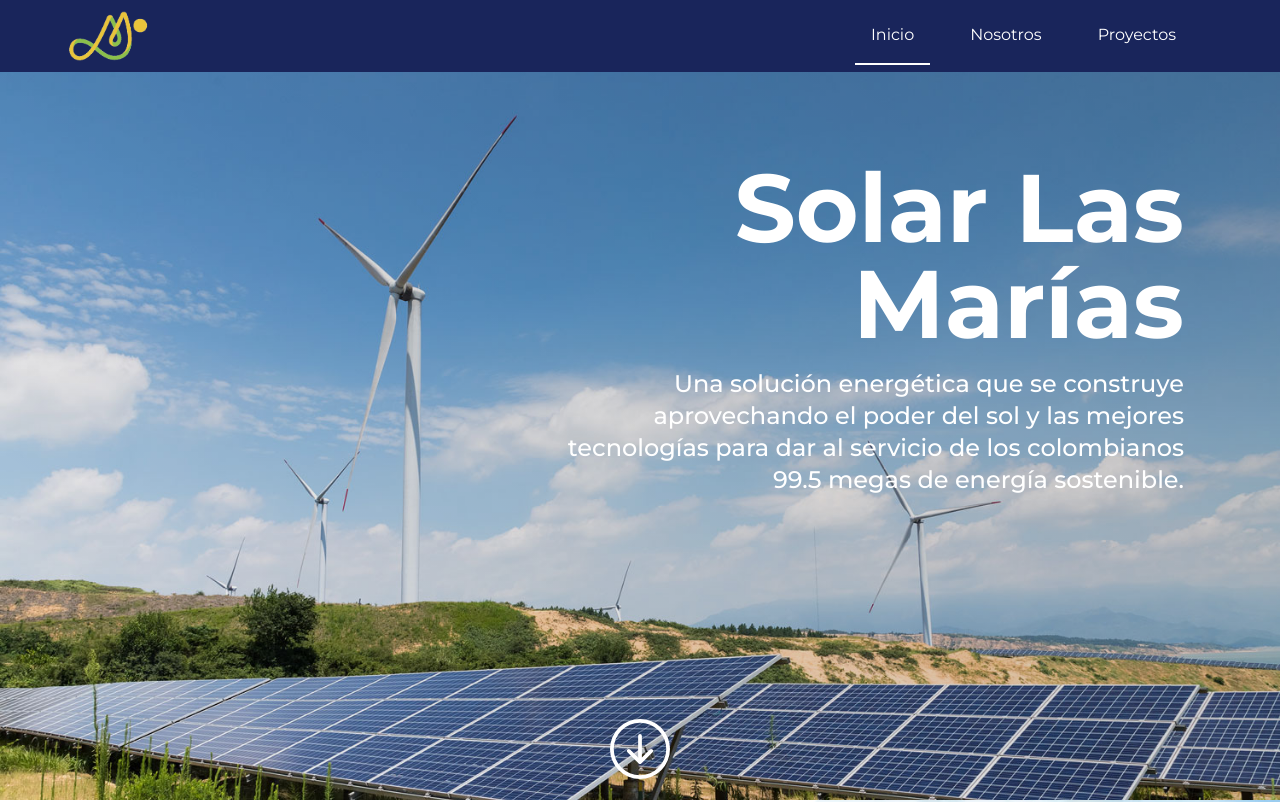
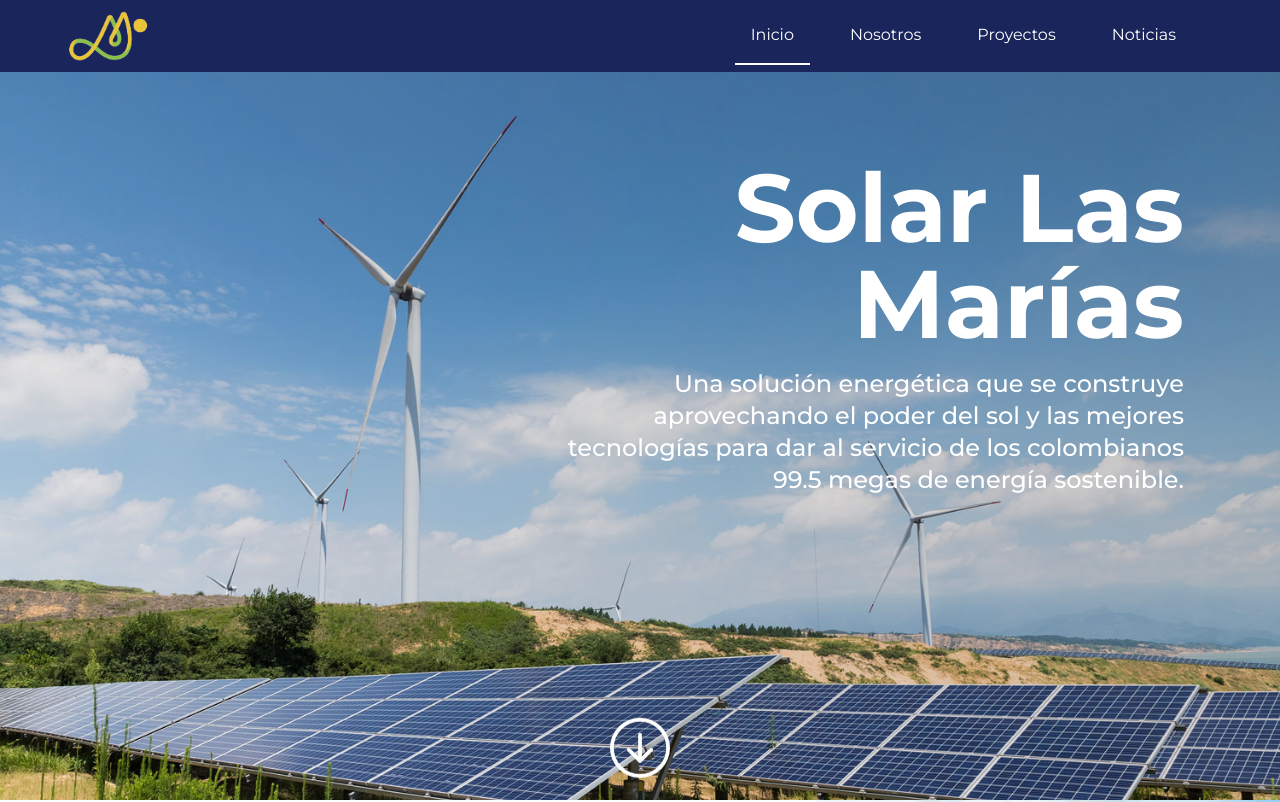
Before and after one commit to napandalesr/solar-las-marias, a Next.js app: page / in a window 1280 px wide. Shown: the top 802 px of the page. Built offline with nearby package versions, Linux system fonts and the light colour scheme.

Commit message:
feat: basic shape of news post created for desktop screens

```diff
--- a/app/page.tsx
+++ b/app/page.tsx
@@ -4,16 +4,7 @@ import Header from "@/components/Header";
 import Image from "next/image";
 import {Swiper, SwiperSlide, useSwiper} from 'swiper/react';
 import {Navigation} from 'swiper/modules';
-import {
-  ArrowDownCircle,
-  ArrowDownSquareFill,
-  Facebook,
-  Instagram,
-  Linkedin,
-  Twitter,
-  Whatsapp,
-  Youtube
-} from "react-bootstrap-icons";
+import {ArrowDownCircle, ArrowDownSquareFill, Linkedin, TwitterX} from "react-bootstrap-icons";
 import 'animate.css';
 
 import 'swiper/css';
@@ -296,19 +287,21 @@ export default function Home() {
       1: "about",
       2: "projects",
       3: "capacity",
-      4: "contact",
-      5: "footer"
+      4: "news",
+      5: "contact",
+      6: "footer"
     }
     let current = currentSlide;
-    if (Math.abs(scrollValue) >= 5) {
+    let MAX = 6;
+    if (Math.abs(scrollValue) >= MAX) {
       if (scrollValue > 0) {
-        if (current < 5)
+        if (current < MAX)
           current += 1;
       } else if (current > 0) {
         current -= 1;
       }
       if (current < 0) current = 0;
-      if (current > 5) current = 5;
+      if (current > MAX) current = MAX;
       setNavBar(dictionary[current]);
       scrollTo(0, current * viewportHeight);
       setCurrentSlide(current);
@@ -329,7 +322,7 @@ export default function Home() {
           <Link onClick={() => setNavBar('top')}
                 className={`${screenWith > 760 && ' animate__fadeInUp'} ${navBar === 'top' && 'hidden'} fixed right-12 bottom-12 z-30`}
                 href={'#top'}><ArrowDownSquareFill
-              className={`${navBar === "projects" ? "text-tertiary" : "text-secundary"} rotate-180`} size={50}/></Link>
+              className={`transition-all duration-500 ease-in-out ${navBar === "projects" || navBar === "news"  ? "text-tertiary" : "text-secundary"} rotate-180`} size={50}/></Link>
           <section className="relative h-screen w-screen" id="top">
             <Image
                 className={`h-screen w-full object-cover hidden md:block ${screenWith > 760 ? navBar == 'top' ? ' animate__bounceInUp' : ' animate__bounceOutUp' : ''}`}
@@ -349,7 +342,8 @@ export default function Home() {
                 className="bg-gradient-to-bl from-black/30 to-transparent absolute top-0 left-0 right-0 bottom-0 z-0"/>
 
             {
-                screenWith > 760 && <span className="absolute left-1/2 -translate-x-1/2 bottom-[8vh] md:bottom-[2vh] Z-50">
+                screenWith > 760 &&
+              <span className="absolute left-1/2 -translate-x-1/2 bottom-[8vh] md:bottom-[2vh] Z-50">
                   <Link href={'#about'} onClick={() => setNavBar('about')}><ArrowDownCircle
                     className="text-white  animate__fadeInUpBig !animate-float-up-sm Z-50"
                     size={60}/> </Link>
@@ -383,7 +377,8 @@ export default function Home() {
           <section id="projects" className="md:h-screen text-center relative bg-white">
             <section
                 className={`hidden md:text-xs xl:text-base md:flex lg:items-center w-screen h-[20vh] border-2 text-left z-10 relative text-primary top-[10vh] ${screenWith > 760 ? navBar == 'projects' ? ' animate__flipInX' : ' animate__flipOutX' : ''}`}>
-              <span className="w-1/4 flex gap-x-4 flex-col lg:flex-row justify-start lg:justify-center px-4 items-center">
+              <span
+                  className="w-1/4 flex gap-x-4 flex-col lg:flex-row justify-start lg:justify-center px-4 items-center">
                 <Image
                     className={`h-auto w-28 ${screenWith > 760 ? navBar == 'projects' && ' animate__swing' : ''}`}
                     src="/icons/icon1.png" alt="" width={512} height={512}/>
@@ -392,7 +387,8 @@ export default function Home() {
                 </span>
               </span>
               <span className={"w-0.5 h-4/5 bg-gray-400 my-6 lg:my-auto"}/>
-              <span className="w-1/4 flex gap-x-4 flex-col lg:flex-row justify-start lg:justify-center px-4 items-center">
+              <span
+                  className="w-1/4 flex gap-x-4 flex-col lg:flex-row justify-start lg:justify-center px-4 items-center">
                 <Image
                     className={`h-auto w-28 ${screenWith > 760 ? navBar == 'projects' && ' animate__swing' : ''}`}
                     src="/icons/icon2.png" alt="" width={512} height={512}/>
@@ -403,7 +399,8 @@ export default function Home() {
                 </span>
               </span>
               <span className={"w-0.5 h-4/5 bg-gray-400 my-6 lg:my-auto"}/>
-              <span className="w-1/4 flex gap-x-4 flex-col lg:flex-row justify-start lg:justify-center px-4 items-center">
+              <span
+                  className="w-1/4 flex gap-x-4 flex-col lg:flex-row justify-start lg:justify-center px-4 items-center">
                 <Image
                     className={`h-auto w-28 ${screenWith > 760 ? navBar == 'projects' && ' animate__swing' : ''}`}
                     src="/icons/icon3.png" alt="" width={512} height={512}/>
@@ -415,7 +412,8 @@ export default function Home() {
                 </span>
               </span>
               <span className={"w-0.5 h-4/5 bg-gray-400 my-6 lg:my-auto"}/>
-              <span className="w-1/4 flex gap-x-4 flex-col lg:flex-row justify-start lg:justify-center px-4 items-center">
+              <span
+                  className="w-1/4 flex gap-x-4 flex-col lg:flex-row justify-start lg:justify-center px-4 items-center">
                 <Image
                     className={`h-auto w-28 ${screenWith > 760 ? navBar == 'projects' && ' animate__swing' : ''}`}
                     src="/icons/icon4.png" alt="" width={512} height={512}/>
@@ -457,10 +455,13 @@ export default function Home() {
                 </SwiperSlide>
               </Swiper>
             </section>
-            <section className="flex md:flex-col lg:flex-row items-start justify-center gap-6 xl:gap-16 pt-8 md:pt-40 md:px-8 lg:px-0 2xl:pt-32">
-              <section className={`flex flex-col items-start justify-start text-primary md:ml-8 px-6 md:px-0 ${screenWith > 760 ? navBar === 'projects' ? ' animate__fadeInLeft' : ' animate__fadeOutLeft' : ''}`}>
+            <section
+                className="flex md:flex-col lg:flex-row items-start justify-center gap-6 xl:gap-16 pt-8 md:pt-40 md:px-8 lg:px-0 2xl:pt-32">
+              <section
+                  className={`flex flex-col items-start justify-start text-primary md:ml-8 px-6 md:px-0 ${screenWith > 760 ? navBar === 'projects' ? ' animate__fadeInLeft' : ' animate__fadeOutLeft' : ''}`}>
                 <h4 className="font-black text-2xl xl:text-3xl uppercase">A qué le Apostamos</h4>
-                <span className={`md:-ml-80 xl:-ml-72 bg-yelow h-1 rounded-xl w-2/3 md:w-[42rem] ${screenWith > 760 ? navBar === 'projects' ? ' animate__fadeInLeft' : ' animate__fadeOutLeft' : ''}`}/>
+                <span
+                    className={`md:-ml-80 xl:-ml-72 bg-yelow h-1 rounded-xl w-2/3 md:w-[42rem] ${screenWith > 760 ? navBar === 'projects' ? ' animate__fadeInLeft' : ' animate__fadeOutLeft' : ''}`}/>
                 <section className="md:hidden w-full mt-8 text-left mb-10">
                   <p className="text-base font-medium">- Compromiso con el medio ambiente</p>
                   <p className={"text-sm text-neutral-500 mb-4"}>Diseñada para minimizar el impacto
@@ -515,30 +516,37 @@ export default function Home() {
                     )
                   }
                 </section>
-                <section className={`hidden md:block ${screenWith > 760 ? navBar === 'projects' ? ' animate__fadeInRight' : ' animate__fadeOutRight' : ''}`}>
+                <section
+                    className={`hidden md:block ${screenWith > 760 ? navBar === 'projects' ? ' animate__fadeInRight' : ' animate__fadeOutRight' : ''}`}>
                   {
                     project === 0 ? (
                         <div
                             className={"flex flex-col items-start justify-start gap-6 w-96 lg:w-[28rem] xl:w-[34rem] text-start pt-16"}>
-                          <h2 className={"font-black text-3xl lg:text-4xl 2xl:text-5xl text-primary"}>Compromiso con<br/>el medio
+                          <h2 className={"font-black text-3xl lg:text-4xl 2xl:text-5xl text-primary"}>Compromiso
+                            con<br/>el medio
                             ambiente</h2>
                           <p className={"text-lg 2xl:text-2xl text-neutral-500"}>Diseñada para minimizar el impacto
-                            ambiental, utilizando tecnología de punta para generar energía renovable de manera eficiente y
+                            ambiental, utilizando tecnología de punta para generar energía renovable de manera eficiente
+                            y
                             responsable.</p>
                         </div>
                     ) : project === 1 ? (
                         <div
                             className={"flex flex-col items-start justify-start gap-6 w-96 lg:w-[28rem] xl:w-[34rem] text-start pt-16"}>
-                          <h2 className={"font-black text-3xl lg:text-4xl 2xl:text-5xl text-primary"}>Innovación<br/>y futuro</h2>
-                          <p className={"text-lg 2xl:text-2xl text-neutral-500"}>En la Granja Solar Las Marías, apostamos
+                          <h2 className={"font-black text-3xl lg:text-4xl 2xl:text-5xl text-primary"}>Innovación<br/>y
+                            futuro</h2>
+                          <p className={"text-lg 2xl:text-2xl text-neutral-500"}>En la Granja Solar Las Marías,
+                            apostamos
                             por la innovación constante para ofrecer soluciones energéticas avanzadas que no solo
                             beneficien a nuestros clientes, sino también a las generaciones futuras.</p>
                         </div>
                     ) : (
                         <div
                             className={"flex flex-col items-start justify-start gap-6 w-96 lg:w-[28rem] xl:w-[34rem] text-start pt-16"}>
-                          <h2 className={"font-black text-3xl lg:text-4xl 2xl:text-5xl text-primary"}>Compromiso<br/>social</h2>
-                          <p className={"text-lg 2xl:text-2xl text-neutral-500"}>Un proyecto que impulsa el conocimiento,
+                          <h2 className={"font-black text-3xl lg:text-4xl 2xl:text-5xl text-primary"}>Compromiso<br/>social
+                          </h2>
+                          <p className={"text-lg 2xl:text-2xl text-neutral-500"}>Un proyecto que impulsa el
+                            conocimiento,
                             hace crecer la economía, contribuye a reducir las brechas de desigualdad, tecnología,
                             ambiental y social.</p>
                         </div>
@@ -650,10 +658,12 @@ export default function Home() {
               className="w-20" src={'/icons/cauca.png'} width={1920} height={1920} alt="Cauca"/> </span>
           <span
               className="lg:border-r-2 px-4 lg:pr- 8 flex justify-center flex-col lg:flex-row items-center 2xl:items-start"><strong
-              className="text-3xl md:text-4xl lg:text-3xl xl:text-4xl lg:mr-4 flex items-end">+{co2.toLocaleString()} <span
+              className="text-3xl md:text-4xl lg:text-3xl xl:text-4xl lg:mr-4 flex items-end">+{co2.toLocaleString()}
+            <span
                 className="text-lg 2xl:text-xl 2xl:pb-1">&nbsp;ton. CO2</span></strong> <span
               className="text-center lg:text-start lg:w-28 xl:w-20 2xl:w-28 md:text-xl 2xl:text-inherit">Prevenidas</span></span>
-          <span className="md:w-[25%] px-4 md:px-8 flex flex-col lg:flex-row items-center text-center lg:text-start justify-center lg:justify-end gap-2 lg:gap-0"><strong
+          <span
+              className="md:w-[25%] px-4 md:px-8 flex flex-col lg:flex-row items-center text-center lg:text-start justify-center lg:justify-end gap-2 lg:gap-0"><strong
               className="text-4xl lg:text-3xl xl:text-4xl lg:mr-4">{hectareas} </strong> Hectáreas de terreno</span>
         </section>
       </span>
@@ -663,8 +673,46 @@ export default function Home() {
           <Link onClick={() => setNavBar('projects')} className="rotate-180" href={'#projects'}><ArrowDownCircle
             className=" animate__fadeInUpBig aspect-square h-10 2xl:h-auto" size={60}
             color="#fff"/> </Link>
+          <Link href={'#news'} onClick={() => setNavBar('news')}><ArrowDownCircle
+            className="text-white  animate__fadeInUpBig aspect-square h-10 2xl:h-auto"
+            size={60}/> </Link>
+        </span>
+            }
+
+          </section>
+          <section id="news" className="h-screen w-screen flex relative flex-col-reverse md:flex-row bg-white">
+            <section
+                className={`w-full flex flex-row ${screenWith > 760 ? navBar === 'contact' ? ' animate__slideInRight' : ' animate__slideOutRight' : ''}`}>
+              <div className={"flex flex-col items-start justify-start gap-8 2xl:gap-12 w-full py-32 2xl:py-44 px-16 xl:px-32"}>
+                <h2 className={`text-primary font-bold text-3xl md:text-5xl 2xl:text-6xl ${screenWith > 760 ? navBar == 'top' && ' animate__fadeInDown' : ''}`}>Tras
+                  las huellas del Paraíso: Co-creamos la primera marca de territorio de Colombia</h2>
+                <p className={"text-neutral-500 text-lg md:text-xl 2xl:text-2xl max-w-[38rem]"}>En Marabunta Agencia Creativa seguimos muy de cerca el proceso legislativo que finalizó con la firma
+                  de la Ley 2345 en diciembre del 2023. Esta sentencia la conocimos mejor como “Ley Chao Marcas de
+                  Gobierno”, una iniciativa para evitar el gasto de presupuesto público en nuevas marcas para
+                  gobernaciones y municipios por cada mandato de turno.</p>
+                <ul className={"flex items-center justify-start gap-6"}>
+                  <li className={"bg-primary font-semibold text-white px-6 py-4 rounded-xl min-w-52 xl:min-w-64 box-border"}><Link
+                      className={"flex items-center justify-center gap-4"} href={"https://linkedin.com"}>Ver en
+                    Linkedin <Linkedin/></Link></li>
+                  <li className={"bg-primary font-semibold text-white px-6 py-4 rounded-xl min-w-52 xl:min-w-64 box-border"}><Link
+                      className={"flex items-center justify-center gap-4"} href={"https://twitter.com"}>Ver en
+                    X <TwitterX/></Link></li>
+                </ul>
+              </div>
+              <div className={"w-[60%] relative select-none pointer-events-none"}>
+                <Image src={"/images/solar11.jpg"} alt={"No c"} height={3012} width={2200} quality={100}
+                       className={"absolute object-cover top-0 left-0 h-full"}/>
+                <span className={"absolute w-full h-full bg-gradient-to-l from-black/50 via-black/10"}/>
+              </div>
+            </section>
+            {
+                screenWith > 760 &&
+              <span className="absolute lg:left-[56%] xl:left-1/2 left-1/2 -translate-x-1/2 bottom-[8vh] md:bottom-[2vh] flex gap-4">
+          <Link className="rotate-180" href={'#capacity'} onClick={() => setNavBar('capacity')}><ArrowDownCircle
+            className="text-primary animate__fadeInUpBig aspect-square h-10 2xl:h-auto"
+            size={60}/> </Link>
           <Link href={'#contact'} onClick={() => setNavBar('contact')}><ArrowDownCircle
-            className="text-white  animate__fadeInUpBig aspect-square h-10 2xl:h-auto"
+            className="text-primary animate__fadeInUpBig aspect-square h-10 2xl:h-auto"
             size={60}/> </Link>
         </span>
             }
@@ -698,7 +746,7 @@ export default function Home() {
             {
                 screenWith > 760 &&
               <span className="absolute left-1/2 -translate-x-1/2 bottom-[8vh] md:bottom-[2vh] flex gap-4">
-          <Link className="rotate-180" href={'#capacity'} onClick={() => setNavBar('capacity')}><ArrowDownCircle
+          <Link className="rotate-180" href={'#news'} onClick={() => setNavBar('news')}><ArrowDownCircle
             className="text-white  animate__fadeInUpBig aspect-square h-10 2xl:h-auto"
             size={60}/> </Link>
           <Link href={'#footer'} onClick={() => setNavBar('footer')}><ArrowDownCircle
@@ -728,7 +776,8 @@ export default function Home() {
       </span>
           <section
               className={`bg-primary h-[70vh] md:h-[60vh] absolute w-full bottom-0 p-4 md:p-20 flex flex-col md:flex-row text-white ${screenWith > 760 ? navBar == 'footer' ? ' animate__zoomIn' : ' animate__zoomOut' : ''}`}>
-        <span className="md:w-1/2 absolute bottom-56 md:bottom-auto md:left-auto md:relative left-4 flex flex-col md:flex-col">
+        <span
+            className="md:w-1/2 absolute bottom-56 md:bottom-auto md:left-auto md:relative left-4 flex flex-col md:flex-col">
           <Image className="w-32 md:w-40 xl:w-60" src={'/icons/logo-ligth.png'} width={620} height={449} alt="Logo"/>
         </span>
             <span className="flex flex-col gap-8 md:text-base xl:text-xl w-1/3">
--- a/components/Header/index.tsx
+++ b/components/Header/index.tsx
@@ -33,7 +33,10 @@ const Header = ({ location, setNavBar }: props) => {
           <Link href={'#about'} onClick={() => setNavBar('about')}>Nosotros</Link>
         </li>
         <li className={`transition-all duration-500 ease-in-out border-b-2 ${classLi} ${location === "projects" ? "border-b-white" : "border-b-transparent"}`}>
-          <Link href={'#projects'} onClick={()=>setNavBar('projects')}>Proyectos</Link>
+          <Link href={'#projects'} onClick={() => setNavBar('projects')}>Proyectos</Link>
+        </li>
+        <li className={`transition-all duration-500 ease-in-out border-b-2 ${classLi} ${location === "news" ? "border-b-white" : "border-b-transparent"}`}>
+          <Link href={'#news'} onClick={() => setNavBar('news')}>Noticias</Link>
         </li>
         <li className='w-[5vw]'></li>
       </ul>
```
Lines whose indentation alone changed are shown as unchanged.
